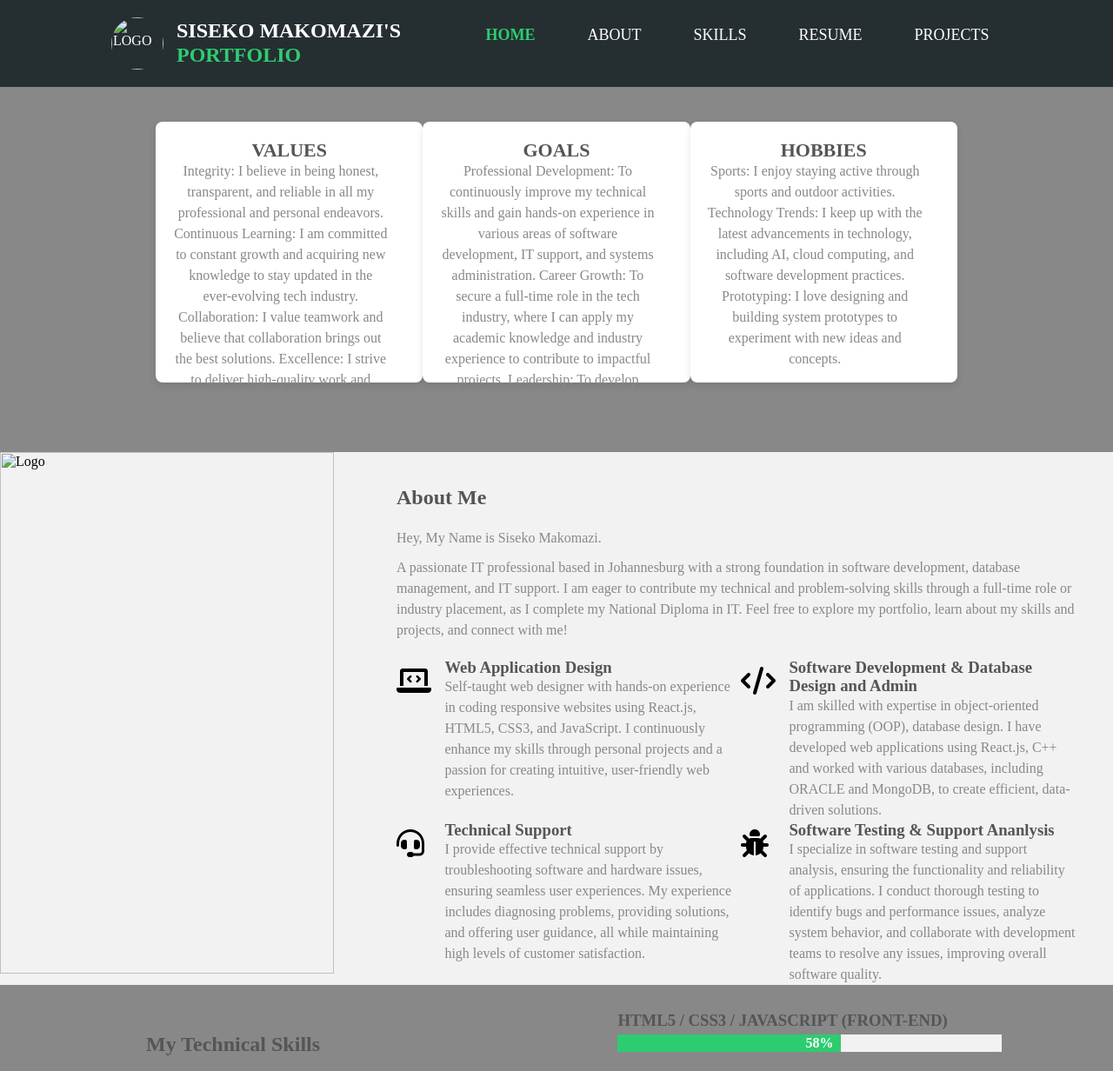
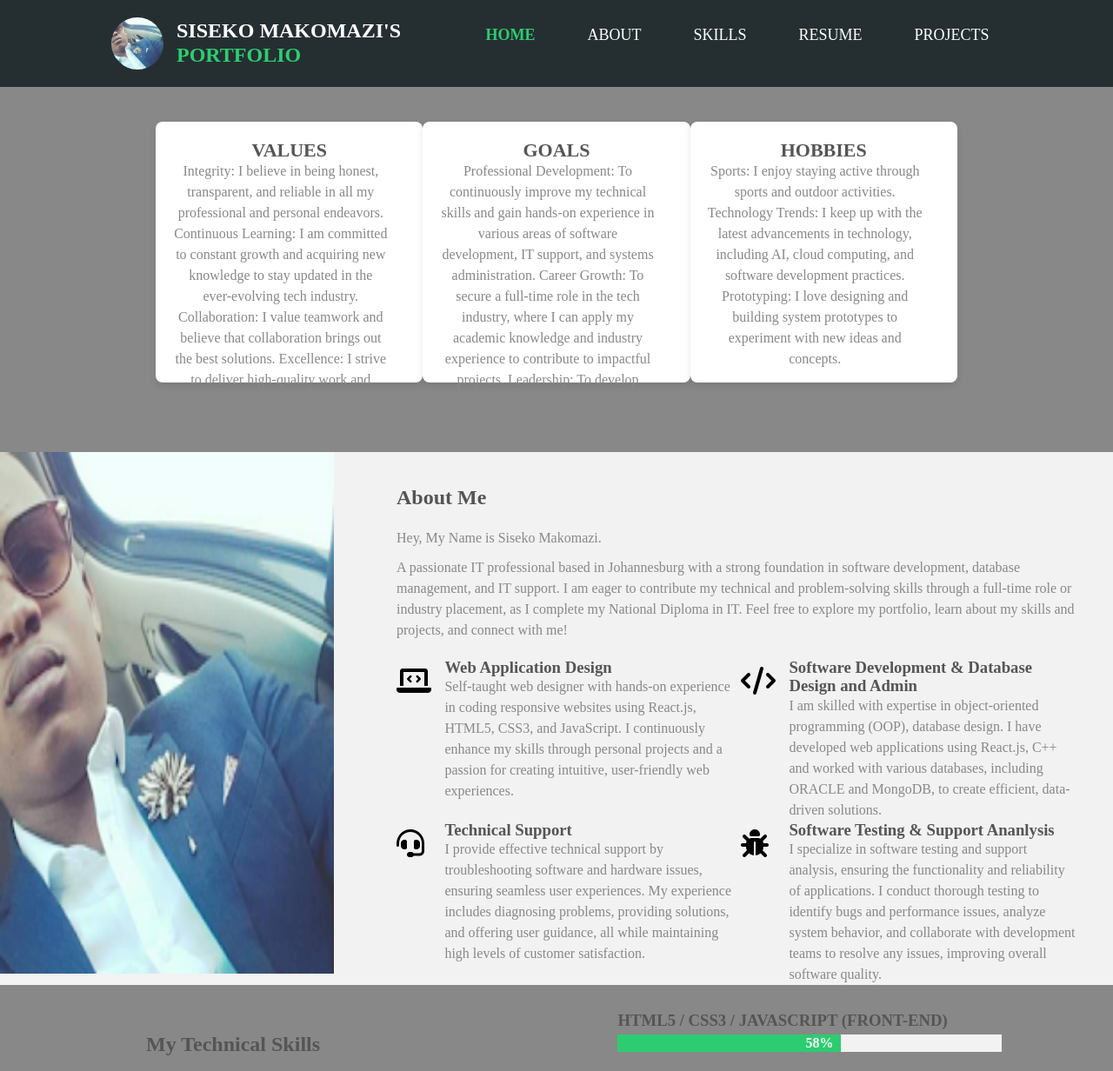
Before and after one commit to SLMakomazi/MyOfficialPortfolio, a plain HTML site: page index.html in a window 1280 px wide. Shown: the top 1232 px of the page at 87% size. Drawn offline with nearby package versions, Linux system fonts and the light colour scheme.

Commit message:
Update index.html

```diff
--- a/index.html
+++ b/index.html
@@ -20,7 +20,7 @@
     <div class="navbar">
       <div class="container">
         <div class ="logo">
-          <img src="images/logo1.png" alt="Logo" class="logo-img">
+          <img src="logo1.png" alt="Logo" class="logo-img">
           <h2>Siseko Makomazi's<span> Portfolio</span></h2>
         </div>
 
@@ -73,7 +73,7 @@
   <div class="about-me">
     <div class="containerB">
       <div class="image">
-        <img src="images/logo1.png" alt="Logo" class="logo-img">
+        <img src="logo1.png" alt="Logo" class="logo-img">
       </div>
       <div class="info">
         <h2>About Me</h2>
```
